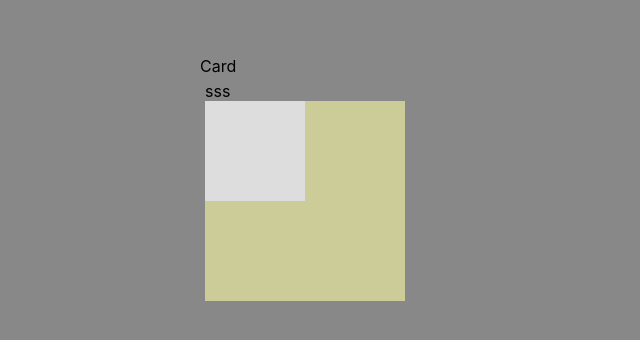
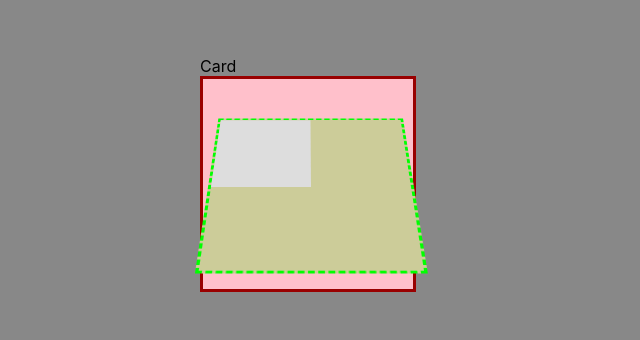
Before and after one commit to mdnelles/anim-3d-objs, a React (Create React App) app: page / in a window 1280 px wide. Shown: the part 144-484 px from the top of the page, without its empty margins (0-640 px from the left). Built offline with nearby package versions, Linux system fonts and the light colour scheme.

Commit message:
Scene fix

```diff
--- a/src/components/Card.tsx
+++ b/src/components/Card.tsx
@@ -17,7 +17,6 @@ const Card = (props: CardProps) => {
    console.log("App.tsx > anim1 = " + anim1);
    return (
       <SceneStyle size={size}>
-         sss
          <AnimWrap duration={5} iterationCount='infinite' animName={anim1}>
             <Face />
          </AnimWrap>
--- a/src/components/styles/AnimWrap.tsx
+++ b/src/components/styles/AnimWrap.tsx
@@ -41,12 +41,13 @@ export const AnimWrap = (props: AnimStylesProps) => {
       fillMode = "forward",
       children = "",
    } = props;
+   /*
    const AnimWrapDiv: any = styled.div`
       width: 100%;
       height: 100%;
       position: relative;
       transform-style: preserve-3d;
-      border: "3px dashed #0f0";
+      border: 3px dashed #0f0;
       background-color: #cccc99;
       -webkit-animation-duration: ${duration}s;
       animation-duration: ${duration}s;
@@ -57,5 +58,24 @@ export const AnimWrap = (props: AnimStylesProps) => {
       -webkit-animation-fill-mode: ${fillMode};
       animation-fill-mode: ${fillMode};
    `;
+   */
+   const AnimWrapDiv: any = styled.div`
+      width: 100%;
+      height: 100%;
+      position: relative;
+      transform-style: preserve-3d;
+      border: 3px dashed #0f0;
+      background-color: #cccc99;
+      -webkit-animation-duration: ${duration}s;
+      animation-duration: ${duration}s;
+      -webkit-animation-iteration-count: infinite;
+      animation-iteration-count: infinite;
+      -webkit-animation-name: spinX;
+      animation-name: spinX;
+      -webkit-animation-fill-mode: forward;
+      animation-fill-mode: forward;
+   `;
+   console.log("AnimWrapDiv");
+   console.log(AnimWrapDiv);
    return <AnimWrapDiv>{children}</AnimWrapDiv>;
 };
--- a/src/components/styles/Scene.tsx
+++ b/src/components/styles/Scene.tsx
@@ -14,8 +14,8 @@ export const SceneStyle = (props: SceneStyleProps) => {
       height: ${size}px;
       perspective: 600px;
       perspective-origin: 50% 50%;
-      border: "3px solid #900";
-      background-color: "pink";
+      border: 3px solid #900;
+      background-color: pink;
       padding: 5px;
    `;
    console.log("SceneStyleDiv");
```
